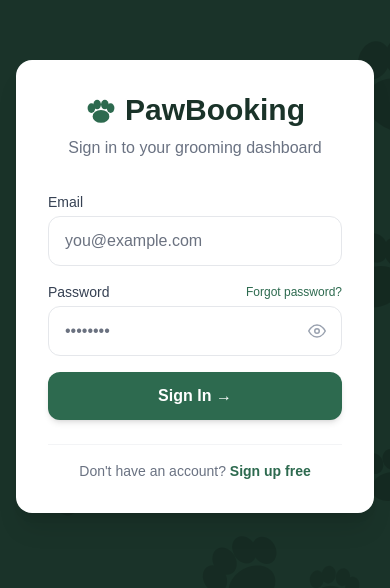
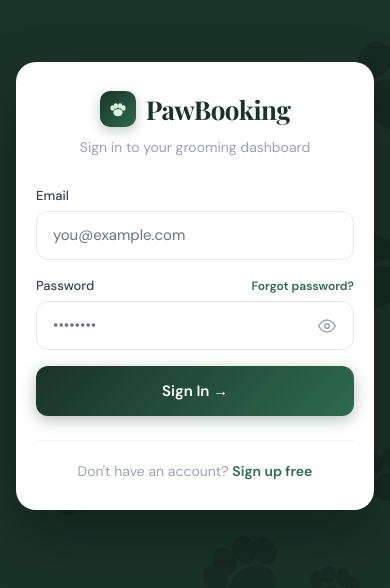
Before and after one commit to Kamdrin1/PawBooking, a Next.js app: page /login in a window 390 px wide. Shown: the part 136-724 px from the top of the page. Built offline with nearby package versions, Linux system fonts and the light colour scheme; no server answers.

Commit message:
fix: login page mobile polish

```diff
--- a/src/app/login/page.tsx
+++ b/src/app/login/page.tsx
@@ -55,8 +55,107 @@ export default function LoginPage() {
   }
 
   return (
-    <div className="min-h-screen bg-[#1A3329] flex items-center justify-center p-4 relative overflow-hidden">
-      <div className="absolute inset-0 pointer-events-none select-none" aria-hidden="true">
+    <>
+      <style>{`
+        @import url('https://fonts.googleapis.com/css2?family=Playfair+Display:wght@700&family=DM+Sans:wght@400;500;600&display=swap');
+        * { box-sizing: border-box; margin: 0; padding: 0; font-family: 'DM Sans', sans-serif; }
+        .playfair { font-family: 'Playfair Display', serif; }
+        body { background: #1A3329; }
+
+        .login-root {
+          min-height: 100vh;
+          min-height: 100dvh;
+          background: #1A3329;
+          display: flex;
+          align-items: center;
+          justify-content: center;
+          padding: 16px;
+          position: relative;
+          overflow: hidden;
+        }
+
+        .login-card {
+          background: white;
+          border-radius: 24px;
+          padding: 36px 32px;
+          width: 100%;
+          max-width: 420px;
+          box-shadow: 0 24px 60px rgba(0,0,0,0.3);
+          position: relative;
+          z-index: 10;
+        }
+
+        .input-field {
+          width: 100%;
+          border: 1.5px solid #E5E7EB;
+          border-radius: 12px;
+          padding: 12px 16px;
+          font-size: 15px;
+          color: #111827;
+          background: white;
+          transition: border-color 0.15s;
+          -webkit-appearance: none;
+        }
+        .input-field:focus { outline: none; border-color: #2D6A4F; box-shadow: 0 0 0 3px rgba(45,106,79,0.1); }
+        .input-field::placeholder { color: #9CA3AF; }
+
+        .input-password { padding-right: 48px; }
+
+        .btn-primary {
+          width: 100%;
+          background: linear-gradient(135deg, #1A3329, #2D6A4F);
+          color: white;
+          border: none;
+          border-radius: 12px;
+          padding: 14px;
+          font-size: 15px;
+          font-weight: 600;
+          cursor: pointer;
+          transition: all 0.2s;
+          box-shadow: 0 4px 15px rgba(26,51,41,0.3);
+          -webkit-appearance: none;
+        }
+        .btn-primary:hover { transform: translateY(-1px); box-shadow: 0 8px 20px rgba(26,51,41,0.35); }
+        .btn-primary:active { transform: translateY(0); }
+        .btn-primary:disabled { opacity: 0.5; transform: none; cursor: not-allowed; }
+
+        .btn-ghost {
+          width: 100%;
+          background: none;
+          border: none;
+          color: #9CA3AF;
+          font-size: 14px;
+          padding: 8px;
+          cursor: pointer;
+          transition: color 0.15s;
+        }
+        .btn-ghost:hover { color: #6B7280; }
+
+        .eye-btn {
+          position: absolute;
+          right: 14px;
+          top: 50%;
+          transform: translateY(-50%);
+          background: none;
+          border: none;
+          cursor: pointer;
+          color: #9CA3AF;
+          display: flex;
+          align-items: center;
+          padding: 4px;
+          transition: color 0.15s;
+        }
+        .eye-btn:hover { color: #6B7280; }
+
+        @media (max-width: 480px) {
+          .login-card { padding: 28px 20px; border-radius: 20px; }
+          .login-logo-text { font-size: 26px !important; }
+        }
+      `}</style>
+
+      <div className="login-root">
+        {/* Paw background */}
+        <div style={{ position: 'absolute', inset: 0, pointerEvents: 'none', userSelect: 'none' }} aria-hidden="true">
           {pawPositions.map((paw, i) => (
             <svg key={i} width={paw.size} height={paw.size} viewBox="0 0 100 100"
               style={{ position: 'absolute', top: paw.top, left: paw.left, transform: `rotate(${paw.rotate})`, opacity: paw.opacity }}
@@ -70,76 +169,73 @@ export default function LoginPage() {
           ))}
         </div>
 
-      <div className="bg-white rounded-2xl p-8 w-full max-w-md shadow-xl relative z-10">
-        <div className="text-center mb-8">
-          <div className="flex items-center justify-center gap-2 mb-2">
-            <svg width="32" height="32" viewBox="0 0 100 100" fill="#2D6A4F">
+        <div className="login-card">
+          {/* Header */}
+          <div style={{ textAlign: 'center', marginBottom: '28px' }}>
+            <div style={{ display: 'flex', alignItems: 'center', justifyContent: 'center', gap: '10px', marginBottom: '8px' }}>
+              <div style={{ width: '36px', height: '36px', borderRadius: '10px', background: 'linear-gradient(135deg, #1A3329, #2D6A4F)', display: 'flex', alignItems: 'center', justifyContent: 'center', boxShadow: '0 4px 12px rgba(26,51,41,0.25)' }}>
+                <svg width="18" height="18" viewBox="0 0 100 100" fill="#D8F3DC">
                   <ellipse cx="50" cy="70" rx="26" ry="20"/>
                   <ellipse cx="20" cy="44" rx="12" ry="15"/>
                   <ellipse cx="38" cy="33" rx="12" ry="15"/>
                   <ellipse cx="62" cy="33" rx="12" ry="15"/>
                   <ellipse cx="80" cy="44" rx="12" ry="15"/>
                 </svg>
-            <h1 className="text-3xl font-bold text-[#1A3329]">PawBooking</h1>
               </div>
-          <p className="text-gray-500 mt-1">Sign in to your grooming dashboard</p>
+              <span className="playfair login-logo-text" style={{ fontSize: '28px', fontWeight: 700, color: '#1A3329', letterSpacing: '-0.02em' }}>PawBooking</span>
+            </div>
+            <p style={{ fontSize: '14px', color: '#9CA3AF' }}>Sign in to your grooming dashboard</p>
           </div>
 
           {showReset ? (
             <div>
               {resetSent ? (
-              <div className="text-center py-6">
-                <div className="text-4xl mb-3">📧</div>
-                <h3 className="font-bold text-[#1A3329] mb-2">Check your email</h3>
-                <p className="text-sm text-gray-500 mb-6">We sent a reset link to <strong>{resetEmail}</strong></p>
+                <div style={{ textAlign: 'center', padding: '20px 0' }}>
+                  <div style={{ fontSize: '40px', marginBottom: '12px' }}>📧</div>
+                  <h3 style={{ fontWeight: 700, color: '#1A3329', marginBottom: '8px' }}>Check your email</h3>
+                  <p style={{ fontSize: '14px', color: '#9CA3AF', marginBottom: '24px' }}>We sent a reset link to <strong style={{ color: '#1A3329' }}>{resetEmail}</strong></p>
                   <button onClick={() => { setShowReset(false); setResetSent(false) }}
-                  className="text-[#2D6A4F] text-sm font-semibold hover:underline">
+                    style={{ background: 'none', border: 'none', color: '#2D6A4F', fontSize: '14px', fontWeight: 600, cursor: 'pointer', textDecoration: 'underline' }}>
                     Back to sign in
                   </button>
                 </div>
               ) : (
-              <form onSubmit={handleReset} className="space-y-4">
+                <div style={{ display: 'flex', flexDirection: 'column', gap: '16px' }}>
                   <div>
-                  <h3 className="font-bold text-[#1A3329] mb-1">Reset your password</h3>
-                  <p className="text-sm text-gray-500 mb-4">Enter your email and we&apos;ll send you a reset link.</p>
-                  <label className="block text-sm font-medium text-gray-700 mb-1">Email</label>
+                    <h3 style={{ fontWeight: 700, color: '#1A3329', marginBottom: '4px' }}>Reset your password</h3>
+                    <p style={{ fontSize: '14px', color: '#9CA3AF' }}>Enter your email and we&apos;ll send you a reset link.</p>
+                  </div>
+                  <div>
+                    <label style={{ display: 'block', fontSize: '13px', fontWeight: 500, color: '#374151', marginBottom: '6px' }}>Email</label>
                     <input type="email" value={resetEmail} onChange={e => setResetEmail(e.target.value)}
-                    className="w-full border border-gray-200 rounded-xl px-4 py-3 focus:outline-none focus:border-[#2D6A4F] text-gray-900"
-                    placeholder="you@example.com" required />
+                      className="input-field" placeholder="you@example.com" required />
                   </div>
-                <button type="submit"
-                  className="w-full bg-[#2D6A4F] text-white rounded-xl py-3 font-semibold hover:bg-[#1A3329] hover:-translate-y-0.5 transition-all duration-150 shadow-md">
-                  Send Reset Link →
-                </button>
-                <button type="button" onClick={() => setShowReset(false)}
-                  className="w-full text-gray-400 text-sm hover:text-gray-600 transition">
-                  ← Back to sign in
-                </button>
-              </form>
+                  <button onClick={handleReset as unknown as React.MouseEventHandler} className="btn-primary">Send Reset Link →</button>
+                  <button type="button" onClick={() => setShowReset(false)} className="btn-ghost">← Back to sign in</button>
+                </div>
               )}
             </div>
           ) : (
-          <form onSubmit={handleLogin} className="space-y-4">
+            <form onSubmit={handleLogin} style={{ display: 'flex', flexDirection: 'column', gap: '16px' }}>
               <div>
-              <label className="block text-sm font-medium text-gray-700 mb-1">Email</label>
+                <label style={{ display: 'block', fontSize: '13px', fontWeight: 500, color: '#374151', marginBottom: '6px' }}>Email</label>
                 <input type="email" value={email} onChange={e => setEmail(e.target.value)}
-                className="w-full border border-gray-200 rounded-xl px-4 py-3 focus:outline-none focus:border-[#2D6A4F] text-gray-900"
-                placeholder="you@example.com" required />
+                  className="input-field" placeholder="you@example.com" required
+                  autoComplete="email" inputMode="email" />
               </div>
               <div>
-              <div className="flex items-center justify-between mb-1">
-                <label className="block text-sm font-medium text-gray-700">Password</label>
+                <div style={{ display: 'flex', alignItems: 'center', justifyContent: 'space-between', marginBottom: '6px' }}>
+                  <label style={{ fontSize: '13px', fontWeight: 500, color: '#374151' }}>Password</label>
                   <button type="button" onClick={() => setShowReset(true)}
-                  className="text-xs text-[#2D6A4F] hover:underline font-medium">
+                    style={{ background: 'none', border: 'none', fontSize: '12px', color: '#2D6A4F', fontWeight: 600, cursor: 'pointer' }}>
                     Forgot password?
                   </button>
                 </div>
-              <div className="relative">
+                <div style={{ position: 'relative' }}>
                   <input type={showPassword ? 'text' : 'password'} value={password} onChange={e => setPassword(e.target.value)}
-                  className="w-full border border-gray-200 rounded-xl px-4 py-3 pr-12 focus:outline-none focus:border-[#2D6A4F] text-gray-900"
-                  placeholder="••••••••" required />
-                <button type="button" onClick={() => setShowPassword(!showPassword)}
-                  className="absolute right-4 top-1/2 -translate-y-1/2 text-gray-400 hover:text-gray-600 transition">
+                    className="input-field input-password" placeholder="••••••••" required
+                    autoComplete="current-password" />
+                  <button type="button" onClick={() => setShowPassword(!showPassword)} className="eye-btn">
                     {showPassword ? (
                       <svg xmlns="http://www.w3.org/2000/svg" width="18" height="18" viewBox="0 0 24 24" fill="none" stroke="currentColor" strokeWidth="2" strokeLinecap="round" strokeLinejoin="round">
                         <path d="M17.94 17.94A10.07 10.07 0 0 1 12 20c-7 0-11-8-11-8a18.45 18.45 0 0 1 5.06-5.94"/>
@@ -156,22 +252,26 @@ export default function LoginPage() {
                 </div>
               </div>
 
-            {error && <p className="text-red-500 text-sm">{error}</p>}
+              {error && (
+                <div style={{ padding: '10px 14px', borderRadius: '10px', background: '#FEE2E2', border: '1px solid #FECACA', fontSize: '13px', color: '#DC2626' }}>
+                  {error}
+                </div>
+              )}
 
-            <button type="submit" disabled={loading}
-              className="w-full bg-[#2D6A4F] text-white rounded-xl py-3 font-semibold hover:bg-[#1A3329] hover:-translate-y-0.5 active:translate-y-0 transition-all duration-150 disabled:opacity-50 shadow-md hover:shadow-lg">
+              <button type="submit" disabled={loading} className="btn-primary">
                 {loading ? 'Signing in...' : 'Sign In →'}
               </button>
             </form>
           )}
 
-        <div className="border-t border-gray-100 mt-6 pt-4">
-          <p className="text-center text-sm text-gray-500">
+          <div style={{ borderTop: '1px solid #F3F4F6', marginTop: '24px', paddingTop: '20px', textAlign: 'center' }}>
+            <p style={{ fontSize: '14px', color: '#9CA3AF' }}>
               Don&apos;t have an account?{' '}
-            <Link href="/signup" className="text-[#2D6A4F] font-semibold hover:underline">Sign up free</Link>
+              <Link href="/signup" style={{ color: '#2D6A4F', fontWeight: 600, textDecoration: 'none' }}>Sign up free</Link>
             </p>
           </div>
         </div>
       </div>
+    </>
   )
 }
```
Lines whose indentation alone changed are shown as unchanged.
